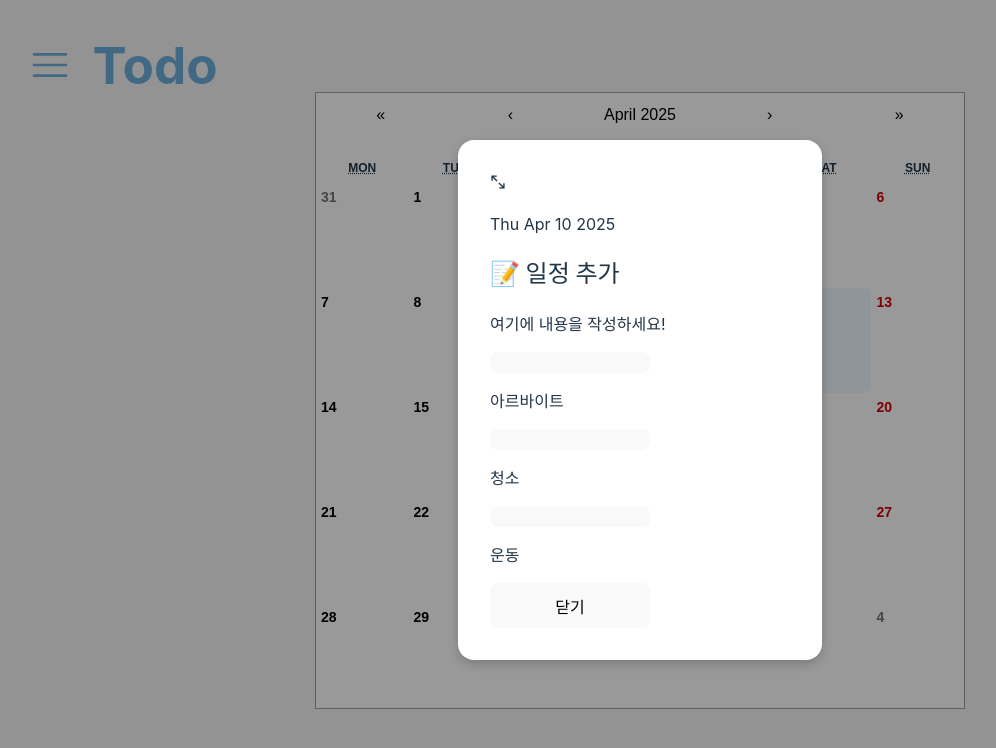
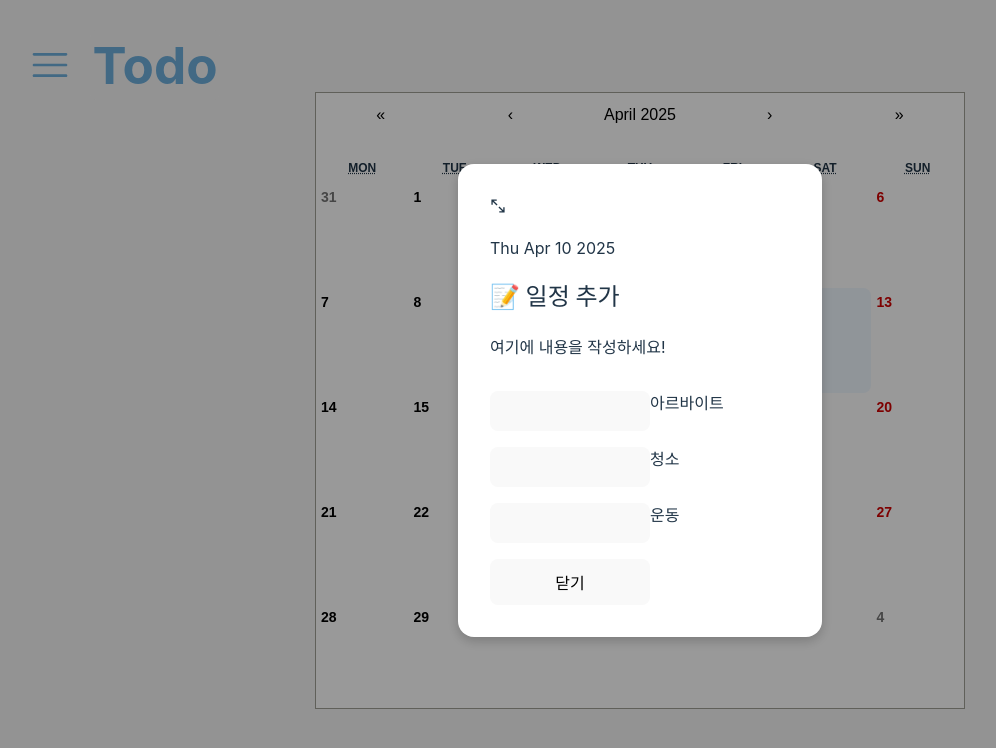
Before and after one commit to suhyeon0111/Typescript_study, a React (Vite) app in the folder myWebPage/client/: page /calendar in a window 1280 px wide. Both pictures are taken after a click on the button "10". Shown: the top 748 px of the page, without its empty margins (0-996 px from the left). Built offline with nearby package versions, Linux system fonts and the light colour scheme.

Commit message:
feat: 리스트 완료 버튼 누르면 완료로 바뀜

```diff
--- a/myWebPage/client/src/Components/CalendarPage/ModalTodoItem.tsx
+++ b/myWebPage/client/src/Components/CalendarPage/ModalTodoItem.tsx
@@ -1,36 +1,44 @@
-import React, { useState } from "react";
+import React from "react";
+import styled from "styled-components";
 import { ModalTList } from "./ModalTodoList";
-
 
 interface ModalItemProps {
     key: number;
+    id: number;
     text: string;
     completed: boolean;
-    onClickCompletedUpdate(updateModalTodoItem: ModalTList): void;
+    onClickCompleted(updateModalTodoItem: ModalTList): void;
 }
 
 export default function ModalTodoItem({
     key,
+    id,
     text,
     completed,
-    onClickCompletedUpdate }: ModalItemProps) {
+    onClickCompleted }: ModalItemProps) {
+
+    const ListItem = styled.li`
+            list-style: none;
+            display: flex;
+        `
 
     // 완료 버튼 클릭 함수
-    const handleComplete = () => {
-        const updateModalTodoItem = {
+    const handleCompleted = () => {
+        const updatedItem = {
             key: key,
+            id: id,
             text: text,
-            completed: !completed
+            completed: !completed,
         }
-        onClickCompletedUpdate(updateModalTodoItem);
+        onClickCompleted(updatedItem);
     }
 
     return (
-        <div key={key}>
-            <button className="Button_complete" onClick={handleComplete}>
-                {completed ? "✅" : "  "}
+        <ListItem>
+            <button className="Button_complete" onClick={handleCompleted}>
+                {completed ? "✅" : " "}
             </button>
             <p style={completed ? { textDecoration: "line-through" } : undefined}> {text}</p>
-        </div>
+        </ListItem>
     )
 }
--- a/myWebPage/client/src/Components/CalendarPage/ModalTodoList.tsx
+++ b/myWebPage/client/src/Components/CalendarPage/ModalTodoList.tsx
@@ -4,6 +4,7 @@ import ModalTodoItem from "./ModalTodoItem";
 // 초기 틀 설정
 export interface ModalTList {
     key: number;
+    id: number;
     text: string;
     completed: boolean;
 }
@@ -13,42 +14,46 @@ export default function ModalTodoList() {
     const [modalTodoList, setModalTodoList] = useState<ModalTList[]>([
         {
             key: 1,
+            id: 1,
             text: '아르바이트',
             completed: false,
         },
         {
             key: 2,
+            id: 2,
             text: '청소',
             completed: false,
         }, {
             key: 3,
+            id: 3,
             text: '운동',
             completed: false,
         }
     ]);
 
     // modalTodoItem.tsx에서 전달 받은 인수 처리함수
-    const textUpdatedHandler = (newModalTodoItem: ModalTList): void => {
-        const newModalTodoList = modalTodoList.map((item) => {
-            if (item.key === newModalTodoItem.key) {
-                return newModalTodoItem;
+    const textUpdatedHandler = (newModalItem: ModalTList): void => {
+        const newItem = modalTodoList.map((item) => {
+            if (item.id === newModalItem.id) {
+                return newModalItem;
             } else {
                 return item;
             }
         })
-        setModalTodoList(newModalTodoList)
+        setModalTodoList(newItem);
     }
 
     return (
-        <>
+        <div>
             {modalTodoList.map((item) => (
                 <ModalTodoItem
                     key={item.key}
+                    id={item.id}
                     text={item.text}
                     completed={item.completed}
-                    onClickCompletedUpdate={textUpdatedHandler} />
+                    onClickCompleted={textUpdatedHandler} />
             ))
             }
-        </>
+        </div>
     )
 }
--- a/myWebPage/client/src/styles/ModalTodo.css
+++ b/myWebPage/client/src/styles/ModalTodo.css
@@ -18,4 +18,5 @@
     box-shadow: 0 4px 12px rgba(0, 0, 0, 0.2);
     min-width: 300px;
     max-width: 90vw;
+
   }
```
